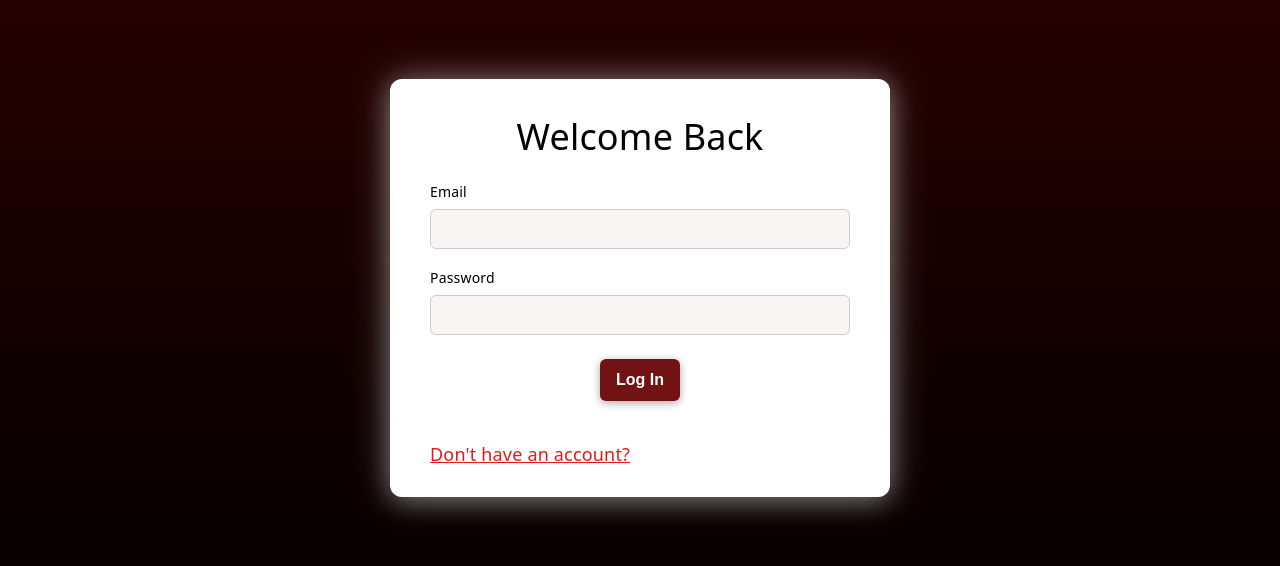
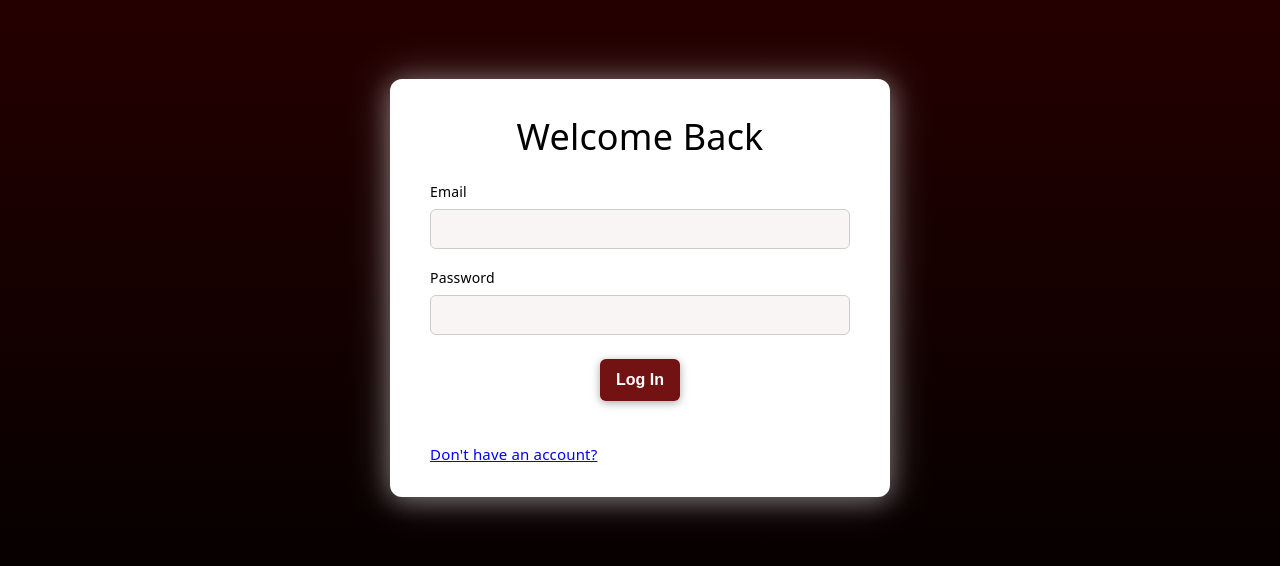
Before and after one commit to sophiagn/cinematic-watchlist, a React (Vite) app in the folder client/: page /login in a window 1280 px wide. Shown: the part 112-678 px from the top of the page. Built offline with nearby package versions, Linux system fonts and the light colour scheme; no server answers.

Commit message:
update link and button styling

```diff
--- a/client/src/styles/auth.css
+++ b/client/src/styles/auth.css
@@ -73,6 +73,10 @@
     background: #ba1818;
 }
 
+.auth-card button:active:not(:disabled) {
+    background: #731212;
+}
+
 .auth-card button:disabled {
     opacity: 0.75;
     cursor: not-allowed;
@@ -89,7 +93,9 @@
 .auth-link {
     margin-bottom: -10px;
     margin-top: 40px;
-    justify-self: left;}
+    justify-self: left;
+    font-size: 15px;
+}
 
 .spinner {
     display: inline-block;
--- a/client/src/styles/global.css
+++ b/client/src/styles/global.css
@@ -44,14 +44,14 @@ h2 {
 }
 
 a {
-  color: var(--color3);
+  color: blue;
   transition: color 0.2s ease;
 }
 
 a:hover {
-  color: var(--color4);
+  color: rgb(46, 119, 255);
 }
 
 a:active {
-  color: var(--color5);
+  color: rgb(0, 47, 150);
 }
```
